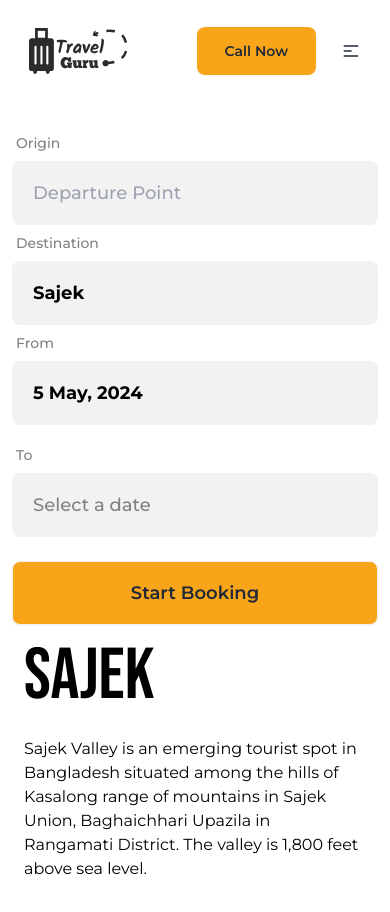
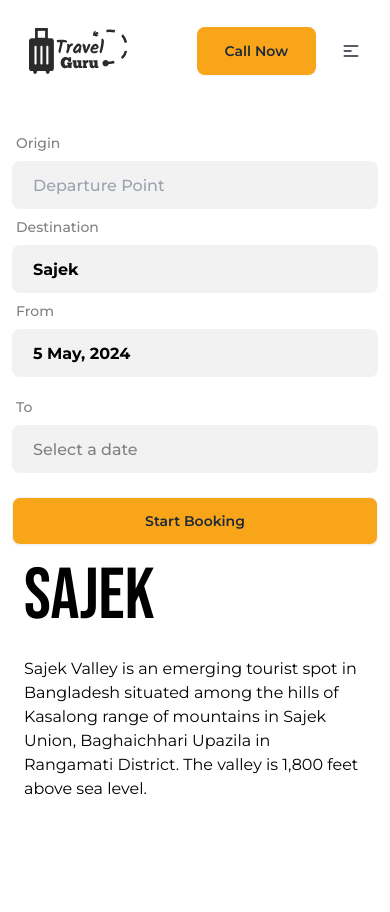
Before and after one commit to SazidulAlam47/travel-guru, a React (Vite) app: page /booking/sajek in a window 390 px wide. After the commit the page ends 844 px from the top, so only its background shows below. Built offline with nearby package versions, Linux system fonts and the light colour scheme.

Commit message:
some responsive

```diff
--- a/src/pages/Booking/Booking.jsx
+++ b/src/pages/Booking/Booking.jsx
@@ -92,7 +92,7 @@ const Booking = () => {
                     <div className="lg:w-[55%]">
                         <form
                             onSubmit={handleBooking}
-                            className="lg:card-body py-4 lg:py-0 bg-white lg:w-9/12 mx-auto rounded-lg"
+                            className="lg:card-body py-4 bg-white lg:w-9/12 mx-auto rounded-lg"
                         >
                             <div className="form-control">
                                 <label className="label">
@@ -103,7 +103,7 @@ const Booking = () => {
                                 <input
                                     type="text"
                                     placeholder="Departure Point"
-                                    className="input input-lg bg-[#F2F2F2] rounded-lg text-black font-bold px-5 placeholder:font-medium"
+                                    className="input lg:input-lg bg-[#F2F2F2] rounded-lg text-black font-bold px-5 placeholder:font-medium"
                                     value={origin}
                                     onChange={(e) => setOrigin(e.target.value)}
                                 />
@@ -117,7 +117,7 @@ const Booking = () => {
                                 <input
                                     type="text"
                                     placeholder="Destination"
-                                    className="input input-lg bg-[#F2F2F2] rounded-lg text-black font-bold px-5 placeholder:font-medium"
+                                    className="input lg:input-lg bg-[#F2F2F2] rounded-lg text-black font-bold px-5 placeholder:font-medium"
                                     value={place.name}
                                     onChange={() => {}}
                                 />
@@ -135,7 +135,7 @@ const Booking = () => {
                                     </label>
                                     {showFrom && (
                                         <DayPicker
-                                            className="bg-white text-black inline-block p-5 rounded-lg absolute bottom-12 left-7 shadow-2xl z-20"
+                                            className="bg-white text-black inline-block p-5 rounded-lg absolute top-16 -left-2 lg:top-auto lg:bottom-12 lg:left-7 shadow-2xl z-30"
                                             mode="single"
                                             selected={selectedFrom}
                                             onSelect={(date) => {
@@ -147,7 +147,7 @@ const Booking = () => {
                                     <input
                                         type="text"
                                         placeholder="Select a date"
-                                        className={`input input-lg bg-[#F2F2F2] rounded-lg px-5 placeholder:font-medium ${
+                                        className={`input lg:input-lg bg-[#F2F2F2] rounded-lg px-5 placeholder:font-medium ${
                                             selectedFrom
                                                 ? "text-black font-bold"
                                                 : "text-[#818181] font-medium"
@@ -175,7 +175,7 @@ const Booking = () => {
                                     </label>
                                     {showTo && (
                                         <DayPicker
-                                            className="bg-white text-black inline-block p-5 rounded-lg absolute bottom-12 left-2 shadow-2xl z-20s"
+                                            className="bg-white text-black inline-block p-5 rounded-lg absolute top-16 -left-2 lg:top-auto lg:bottom-12 lg:left-2 shadow-2xl z-30"
                                             mode="single"
                                             selected={selectedTo}
                                             onSelect={(date) => {
@@ -187,7 +187,7 @@ const Booking = () => {
                                     <input
                                         type="text"
                                         placeholder="Select a date"
-                                        className={`input input-lg bg-[#F2F2F2] rounded-lg px-5 placeholder:font-medium ${
+                                        className={`input lg:input-lg bg-[#F2F2F2] rounded-lg px-5 placeholder:font-medium ${
                                             selectedTo
                                                 ? "text-black font-bold"
                                                 : "text-[#818181] font-medium"
@@ -207,7 +207,7 @@ const Booking = () => {
                                 </div>
                             </div>
                             <div className="form-control mt-6">
-                                <button className="btn btn-lg bg-primary hover:bg-[#ffb53d]">
+                                <button className="btn lg:btn-lg bg-primary hover:bg-[#ffb53d]">
                                     Start Booking
                                 </button>
                                 {error && (
```
Also changed, not shown: vercel.json (added).
